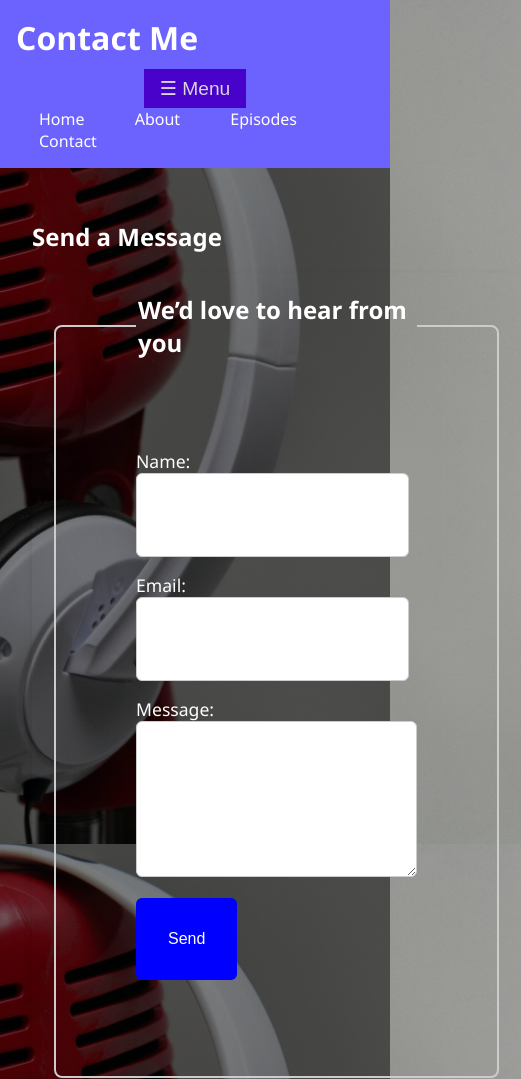
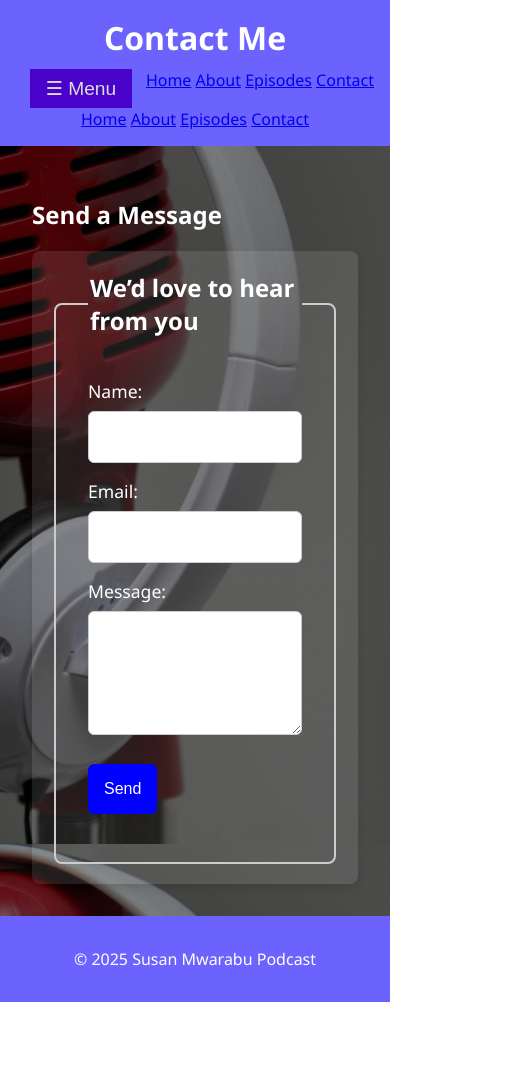
Before and after one commit to mwarabu200/youth-podcast-website, a plain HTML site: page contact.html in a window 390 px wide. Shown: the top 1079 px of the page, 521 px wide, since content can reach past the window. After the commit the page ends 1002 px from the top, so only its background shows below. Drawn offline with Linux system fonts and the light colour scheme.

Commit message:
Update style.css

```diff
--- a/style.css
+++ b/style.css
@@ -1,29 +1,16 @@
-/*Base Styles */
- {
+/* Base Styles */
+* {
   box-sizing: border-box;
-}*/
-
-body {
-  font-family: 'Segoe UI', sans-serif;
-  margin: 0;
-  padding: 0;
-  background: #f9f9f9;
-  color: #333;
 }
 
-body {
+html, body {
+  height: 100%;
   margin: 0;
   padding: 0;
   font-family: 'Segoe UI', sans-serif;
   background: url('/background1.jpg') no-repeat center center fixed;
   background-size: cover;
   color: #fff;
-}
-
-html, body {
-  height: 100%;
-  margin: 0;
-  padding: 0;
 }
 
 .page-wrapper {
@@ -34,34 +21,22 @@ html, body {
 
 .overlay {
   flex: 1;
-  background-color: rgba(0, 0, 0, 0.5); /* already used for overlay */
+  background-color: rgba(0, 0, 0, 0.5);
+  padding: 0;
+  min-height: 100vh;
 }
-
-footer {
-  background-color: #111;
-  text-align: center;
-  padding: 1rem;
-  color: #fff;
-}
-
 
 /* Header and Navigation */
 header {
-  background-color: #6C63FF; /* Violet */
+  background-color: #6C63FF;
   color: white;
   padding: 1rem;
+  text-align: center;
 }
 
 header h1 {
   margin: 0;
 }
-
-.overlay {
-  background-color: rgba(0, 0, 0, 0.5); /* Dark overlay */
-  min-height: 100vh;
-  padding: 0;
-}
-
 
 nav {
   display: flex;
@@ -70,7 +45,24 @@ nav {
   margin-top: 10px;
 }
 
-nav a {
+#menu-toggle {
+  display: none;
+  background: #4802ca;
+  color: #ddd;
+  padding: 0.5rem 1rem;
+  border: none;
+  font-size: 1.2rem;
+  cursor: pointer;
+}
+
+#nav-links {
+  display: flex;
+  flex-wrap: wrap;
+  justify-content: center;
+  transition: all 0.3s ease-in-out;
+}
+
+#nav-links a {
   color: white;
   margin: 0 15px;
   text-decoration: none;
@@ -78,27 +70,27 @@ nav a {
   transition: color 0.3s;
 }
 
-nav a:hover {
-  color: #00CFFF; /* Electric Blue */
-}
-#mobile-links{
- display:none
-}
-/* Mobile Menu */
-#menu-toggle {
-  display: none;
-  background: #4802ca; /* Coral */
-  color: rgb(216, 213, 224);
-  padding: 0.5rem 1rem;
-  border: none;
-  font-size: 1.2rem;
-  cursor: pointer;
+#nav-links a:hover {
+  color: #00CFFF;
 }
 
-#lg-links {
-  display: flex;
-  flex-wrap: wrap;
-  justify-content: center;
+/* Mobile Nav Toggle Support */
+@media (max-width: 768px) {
+  #menu-toggle {
+    display: block;
+    margin: 0 auto;
+  }
+
+  #nav-links {
+    display: none;
+    flex-direction: column;
+    width: 100%;
+    text-align: center;
+  }
+
+  #nav-links.show {
+    display: flex;
+  }
 }
 
 /* Main Layout */
@@ -110,14 +102,12 @@ main {
 }
 
 .hero {
-  /*background: #eaeaff;*/
   padding: 2rem;
   text-align: center;
   border-radius: 10px;
 }
 
-/* Form Styling */
-/* Target the specific contact form using its ID */
+/* Contact Form Styles */
 #contactForm {
   display: flex;
   flex-direction: column;
@@ -125,37 +115,46 @@ main {
   margin: auto;
   padding: 20px;
   border-radius: 8px;
+  background: rgba(255, 255, 255, 0.1);
   box-shadow: 0 4px 8px rgba(0, 0, 0, 0.1);
 }
 
-/* Styling for the fieldset */
 #contactForm fieldset {
   border: 2px solid #ccc;
-  padding: 80px;
+  padding: 2rem;
   border-radius: 8px;
 }
 
-/* Styling for the legend */
 #contactForm legend {
   font-size: 1.5em;
   font-weight: bold;
   margin-bottom: 10px;
+  color: #fff;
 }
 
-/* Style the input, textarea, and button elements */
+#contactForm label {
+  font-size: 1.1em;
+  margin-top: 1rem;
+}
+
 #contactForm input,
 #contactForm textarea,
 #contactForm button {
-  padding: 2rem;
+  padding: 1rem;
+  margin-top: 0.5rem;
   margin-bottom: 1rem;
   border: 1px solid #ccc;
   border-radius: 6px;
   font-size: 1rem;
 }
 
-/* Style the button specifically */
+#contactForm input,
+#contactForm textarea {
+  width: 100%;
+}
+
 #contactForm button {
-  background-color: blue; /* Coral */
+  background-color: blue;
   color: white;
   border: none;
   cursor: pointer;
@@ -163,15 +162,8 @@ main {
 }
 
 #contactForm button:hover {
-  background-color: #e15555;
+  background-color: #3333aa;
 }
-
-/* Label styling */
-#contactForm label {
-  font-size: 1.1em;
-  margin-bottom: 0.5rem;
-}
-
 
 /* Footer */
 footer {
@@ -179,26 +171,6 @@ footer {
   color: white;
   text-align: center;
   padding: 1rem;
-}
-
-/* Responsive Menu */
-@media (max-width: 768px) {
-  #menu-toggle {
-    display: block;
-    margin: 0 auto;
-  }
-#mobile-links{
- display:block;
-}
-  #lg-links {
-    display: none;
-    flex-direction: column;
-    text-align: center;
-  }
-
-  #nav-links.show {
-    display: flex;
-  }
 }
 
 /* Responsive Layout */
```
